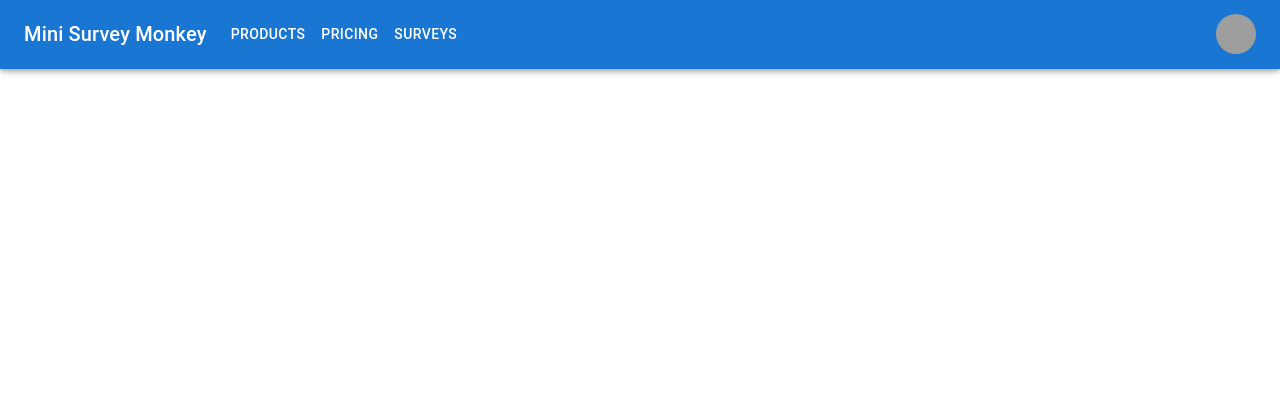
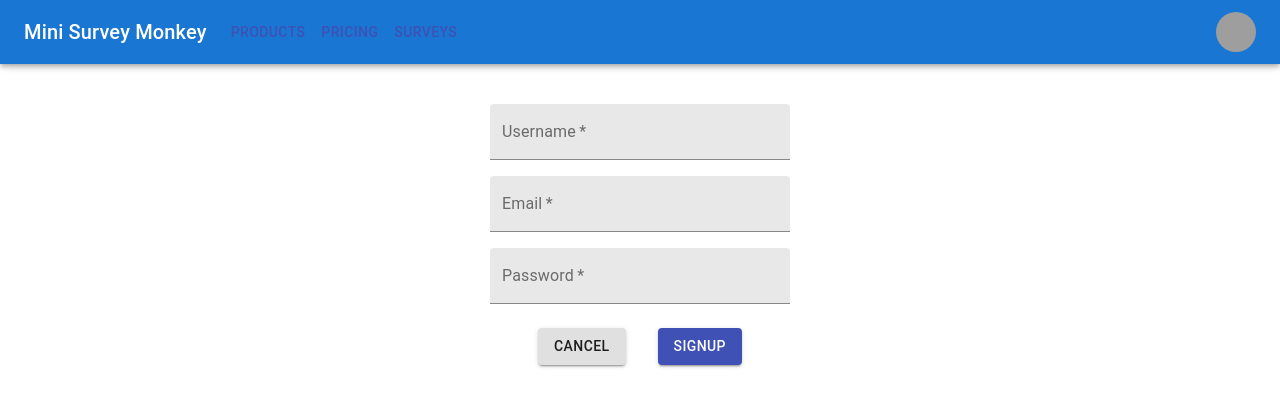
Before and after one commit to SYSC-4806-Project/SYSC4806_Project, a React (Create React App) app in the folder client/: page /signup in a window 1280 px wide. Shown: the top 406 px of the page. Built offline with nearby package versions, Linux system fonts and the light colour scheme; grey boxes are pictures that could not be loaded.

Commit message:
Creating Signup and Login page

```diff
--- a/client/src/components/MainRouter.js
+++ b/client/src/components/MainRouter.js
@@ -4,6 +4,7 @@ import Home from './pages/Home';
 import SurveyViewer from './pages/SurveyViewer';
 import Survey from './pages/Survey';
 import SurveyCreator from './SurveyCreator/surveyCreator'
+import Signup from "./pages/account/Signup";
 
 const MainRouter = () => {
   return (
@@ -12,6 +13,7 @@ const MainRouter = () => {
       <Route path='/surveys' exact element={<SurveyViewer/>}></Route>
       <Route path='/surveys/:id' exact element={<Survey/>}></Route>
       <Route path='/addsurvey' exact element={<SurveyCreator />}></Route>
+      <Route path='/signup' exact element={<Signup />}></Route>
     </Routes>
   );
 }
--- a/client/src/components/pages/Home.js
+++ b/client/src/components/pages/Home.js
@@ -1,9 +1,15 @@
-import React from 'react';
+import React, {useState} from 'react';
 import Stack from '@mui/material/Stack';
 import Button from '@mui/material/Button';
 import { Link } from "react-router-dom";
+import SignupDialog from "./account/SignupDialog";
+import LoginDialog from "./account/LoginDialog";
 
 const Home = () => {
+
+    const [LoginOpen, setLoginOpen] = useState(false);
+    const [SignupOpen, setSignupOpen] = useState(false);
+
     return (
         <div className="Homepage" style={{marginTop: 100}}>
             <div>
@@ -18,6 +24,19 @@ const Home = () => {
                 <Link to="/surveys">
                     <Button variant="outlined">See Surveys</Button>
                 </Link>
+
+                <div className="App">
+                    <Button variant="contained" color="primary" onClick={() => {setSignupOpen(true)}}>
+                        Signup
+                    </Button>
+                    <SignupDialog open={SignupOpen} handleClose={() => {setSignupOpen(false)}} />
+                </div>
+                <div className="App">
+                    <Button variant="contained" color="primary" onClick={() => {setLoginOpen(true)}}>
+                        Login
+                    </Button>
+                    <LoginDialog open={LoginOpen} handleClose={() => {setLoginOpen(false)}} />
+                </div>
                 </Stack>
             </div>
         </div>
--- /dev/null
+++ b/client/src/components/pages/account/Login.js
@@ -0,0 +1,72 @@
+import React, {useState} from 'react';
+import {makeStyles} from '@material-ui/core';
+import TextField from '@material-ui/core/TextField';
+import Button from '@material-ui/core/Button';
+import axios from "axios";
+
+const useStyles = makeStyles(theme => ({
+    root: {
+        marginTop: 80,
+        display: 'flex',
+        flexDirection: 'column',
+        justifyContent: 'center',
+        alignItems: 'center',
+        padding: theme.spacing(2),
+
+        '& .MuiTextField-root': {
+            margin: theme.spacing(1),
+            width: '300px',
+        },
+        '& .MuiButtonBase-root': {
+            margin: theme.spacing(2),
+        },
+    },
+}));
+
+const Login = ({handleClose}) => {
+    const classes = useStyles();
+    const [userName, setUserName] = useState('');
+    const [password, setPassword] = useState('');
+
+    const handleSubmit = e => {
+        e.preventDefault();
+        axios.get("/userAuth/" + userName + "-" + password).then(response => {
+            if (response.data.response === "Approved") {
+                sessionStorage.setItem('logged_in_user', userName)
+            } else if (response.data.response === "Denied") {
+                console.log("fail to authenticate")
+            }
+        });
+        handleClose();
+    };
+
+    return (
+        <form className={classes.root} onSubmit={handleSubmit}>
+            <TextField
+                label="Username"
+                variant="filled"
+                required
+                value={userName}
+                onChange={e => setUserName(e.target.value)}
+            />
+            <TextField
+                label="Password"
+                variant="filled"
+                type="password"
+                required
+                value={password}
+                onChange={e => setPassword(e.target.value)}
+            />
+            <div>
+                <Button variant="contained" onClick={handleClose}>
+                    Cancel
+                </Button>
+                <Button type="submit" variant="contained" color="primary">
+                    Signup
+                </Button>
+            </div>
+        </form>
+    );
+};
+
+export default Login;
--- /dev/null
+++ b/client/src/components/pages/account/LoginDialog.js
@@ -0,0 +1,21 @@
+import React from 'react';
+import Dialog from '@material-ui/core/Dialog';
+import Login from './Login'
+
+const SignupDialog = ({open, handleClose}) => {
+    return (
+        <Dialog open={open} onClose={handleClose}>
+            <h1 style={{
+                display: 'flex',
+                justifyContent: 'center',
+                fontSize: 50,
+                fontWeight: 'lighter',
+                marginBottom: -30,
+                color: 222,
+            }}>Log in</h1>
+            <Login handleClose={handleClose}/>
+        </Dialog>
+    );
+};
+
+export default SignupDialog;
--- /dev/null
+++ b/client/src/components/pages/account/Signup.js
@@ -0,0 +1,77 @@
+import React, {useState} from 'react';
+import {makeStyles} from '@material-ui/core';
+import TextField from '@material-ui/core/TextField';
+import Button from '@material-ui/core/Button';
+import axios from "axios";
+
+const useStyles = makeStyles(theme => ({
+    root: {
+        marginTop: 80,
+        display: 'flex',
+        flexDirection: 'column',
+        justifyContent: 'center',
+        alignItems: 'center',
+        padding: theme.spacing(2),
+
+        '& .MuiTextField-root': {
+            margin: theme.spacing(1),
+            width: '300px',
+        },
+        '& .MuiButtonBase-root': {
+            margin: theme.spacing(2),
+        },
+    },
+}));
+
+const Signup = ({handleClose}) => {
+    const classes = useStyles();
+    const [userName, setUserName] = useState('');
+    const [email, setEmail] = useState('');
+    const [password, setPassword] = useState('');
+
+    const handleSubmit = e => {
+        e.preventDefault();
+        console.log(userName, email, password);
+        let accountInfo = {username: userName, email: email, password: password};
+        axios.post("/addUser", accountInfo)
+        handleClose();
+    };
+
+    return (
+        <form className={classes.root} onSubmit={handleSubmit}>
+            <TextField
+                label="Username"
+                variant="filled"
+                required
+                value={userName}
+                onChange={e => setUserName(e.target.value)}
+            />
+            <TextField
+                label="Email"
+                variant="filled"
+                type="email"
+                required
+                value={email}
+                onChange={e => setEmail(e.target.value)}
+            />
+            <TextField
+                label="Password"
+                variant="filled"
+                type="password"
+                required
+                value={password}
+                onChange={e => setPassword(e.target.value)}
+            />
+            <div>
+                <Button variant="contained" onClick={handleClose}>
+                    Cancel
+                </Button>
+                <Button type="submit" variant="contained" color="primary">
+                    Signup
+                </Button>
+            </div>
+        </form>
+    );
+};
+
+export default Signup;
--- /dev/null
+++ b/client/src/components/pages/account/SignupDialog.js
@@ -0,0 +1,21 @@
+import React from 'react';
+import Dialog from '@material-ui/core/Dialog';
+import Signup from './Signup'
+
+const SignupDialog = ({open, handleClose}) => {
+    return (
+        <Dialog open={open} onClose={handleClose}>
+            <h1 style={{
+                display: 'flex',
+                justifyContent: 'center',
+                fontSize: 50,
+                fontWeight: 'lighter',
+                marginBottom: -30,
+                color: 222,
+            }}>Sign up</h1>
+            <Signup handleClose={handleClose}/>
+        </Dialog>
+    );
+};
+
+export default SignupDialog;
```
Also changed, not shown: 1 other file (tests, documents, lock files or other folders).
